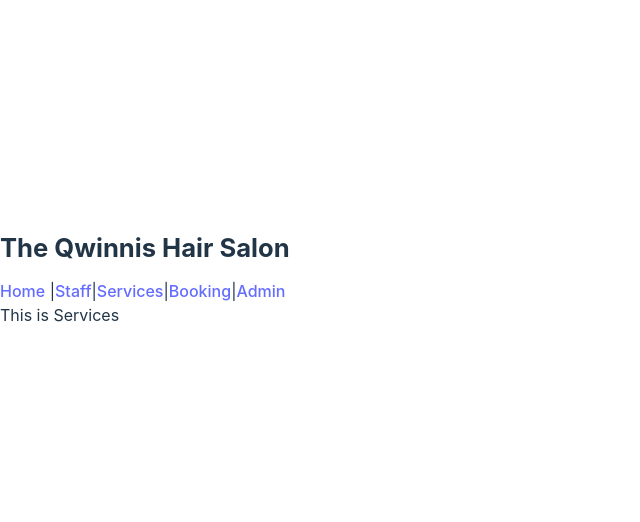
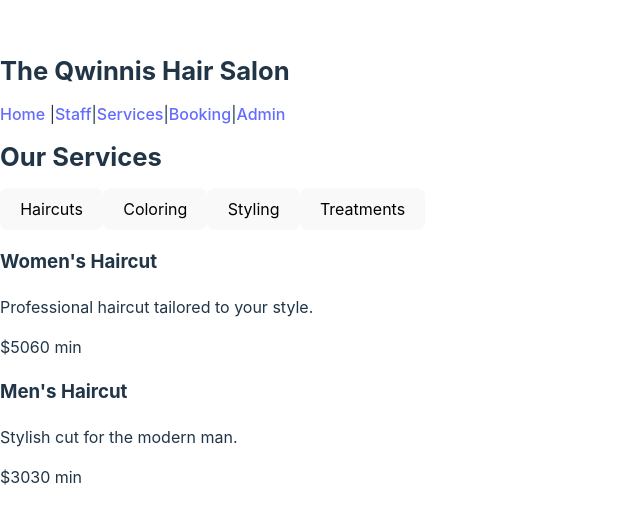
Before and after one commit to Kemboijames7/salon-website, a React (Vite) app in the folder client/: page /Services in a window 1280 px wide. Shown: the part 128-650 px from the top of the page, without its empty margins (0-640 px from the left). Built offline with nearby package versions, Linux system fonts and the light colour scheme.

Commit message:
Added services props

```diff
--- a/client/src/main.jsx
+++ b/client/src/main.jsx
@@ -4,7 +4,7 @@ import {BrowserRouter  as Router, Route, Routes} from 'react-router-dom'
 import App from './App.jsx'
 import Home from './pages/Home.jsx'
 import Staff from './pages/Staff.jsx'
-import Services from './pages/Services.jsx'
+import Services from './pages/service/Services.jsx'
 import Booking from './pages/Booking.jsx'
 import Admin from './pages/Admin.jsx'
 import './index.css'
--- a/client/src/pages/Booking.jsx
+++ b/client/src/pages/Booking.jsx
@@ -8,7 +8,8 @@ const services = [
     'Hair Coloring',
     'Deep Conditioning',
     'Bridal Styling',
-    'Event Styling'
+    'Event Styling',
+    'Treatments'
 ];
 
 const stylists = [
--- a/client/src/pages/Services.jsx
+++ /dev/null
@@ -1,11 +0,0 @@
-import React from 'react';
-
-const  Services = () => {
-return (
-    <div>
-        This is Services
-    </div>
-)
-}
-
-export default Services;
--- /dev/null
+++ b/client/src/pages/service/Services.jsx
@@ -0,0 +1,67 @@
+import React from 'react';
+import  { useState } from 'react';
+import styles from './service.module.css'
+
+
+const serviceCategories = [
+  { id: 'haircuts', name: 'Haircuts' },
+  { id: 'coloring', name: 'Coloring' },
+  { id: 'styling', name: 'Styling' },
+  { id: 'treatments', name: 'Treatments' },
+];
+
+const services = [
+  { id: 1, name: 'Women\'s Haircut', price: 50, category: 'haircuts', description: 'Professional haircut tailored to your style.', duration: '60 min' },
+  { id: 2, name: 'Men\'s Haircut', price: 30, category: 'haircuts', description: 'Stylish cut for the modern man.', duration: '30 min' },
+  { id: 3, name: 'Full Color', price: 80, category: 'coloring', description: 'Complete hair coloring service.', duration: '120 min' },
+  { id: 4, name: 'Highlights', price: 70, category: 'coloring', description: 'Add dimension with partial highlights.', duration: '90 min' },
+  { id: 5, name: 'Blowout', price: 40, category: 'styling', description: 'Professional blow dry and style.', duration: '45 min' },
+  { id: 6, name: 'Updo', price: 60, category: 'styling', description: 'Elegant updo for special occasions.', duration: '60 min' },
+  { id: 7, name: 'Deep Conditioning', price: 35, category: 'treatments', description: 'Nourishing treatment for healthy hair.', duration: '30 min' },
+  { id: 8, name: 'Keratin Treatment', price: 150, category: 'treatments', description: 'Smoothing keratin treatment for frizz-free hair.', duration: '150 min' },
+];
+
+const ServiceCard = ({ service }) => {
+  return (
+    <div className="service-card">
+      <h3 className="service-name">{service.name}</h3>
+      <p className="service-description">{service.description}</p>
+      <p className="service-details">
+        <span className="service-price">${service.price}</span>
+        <span className="service-duration">{service.duration}</span>
+      </p>
+    </div>
+  );
+};
+
+const ServicesPage = () => {
+  const [activeCategory, setActiveCategory] = useState(serviceCategories[0].id);
+
+  return (
+    <div className="services-container">
+      <h1 className="services-title">Our Services</h1>
+
+      <div className="category-tabs">
+        {serviceCategories.map((category) => (
+          <button
+            key={category.id}
+            className={`category-tab ${activeCategory === category.id ? 'active' : ''}`}
+            onClick={() => setActiveCategory(category.id)}
+          >
+            {category.name}
+          </button>
+        ))}
+      </div>
+
+      <div className="services-grid">
+        {services
+          .filter((service) => service.category === activeCategory)
+          .map((service) => (
+            <ServiceCard key={service.id} service={service} />
+          ))}
+      </div>
+    </div>
+  );
+};
+
+export default ServicesPage;
--- /dev/null
+++ b/client/src/pages/service/service.module.css
@@ -0,0 +1,48 @@
+.services-container {
+    max-width: 1200px;
+    margin: 0 auto;
+    padding: 20px;
+  }
+
+  .services-title {
+    font-size: 2rem;
+    font-weight: bold;
+    text-align: center;
+    margin-bottom: 30px;
+  }
+
+  .services-grid {
+    display: grid;
+    grid-template-columns: repeat(auto-fill, minmax(250px, 1fr));
+    gap: 20px;
+  }
+
+  .service-card {
+    background-color: #ffffff;
+    border-radius: 8px;
+    box-shadow: 0 2px 4px rgba(0, 0, 0, 0.1);
+    padding: 20px;
+  }
+
+  .service-name {
+    font-size: 1.2rem;
+    font-weight: 600;
+    margin-bottom: 10px;
+  }
+
+  .service-description {
+    color: #666;
+    margin-bottom: 10px;
+  }
+
+  .service-price {
+    font-size: 1.1rem;
+    font-weight: bold;
+    color: #2c7a2c;
+  }
+
+  @media (max-width: 768px) {
+    .services-grid {
+      grid-template-columns: 1fr;
+    }
+  }
```
